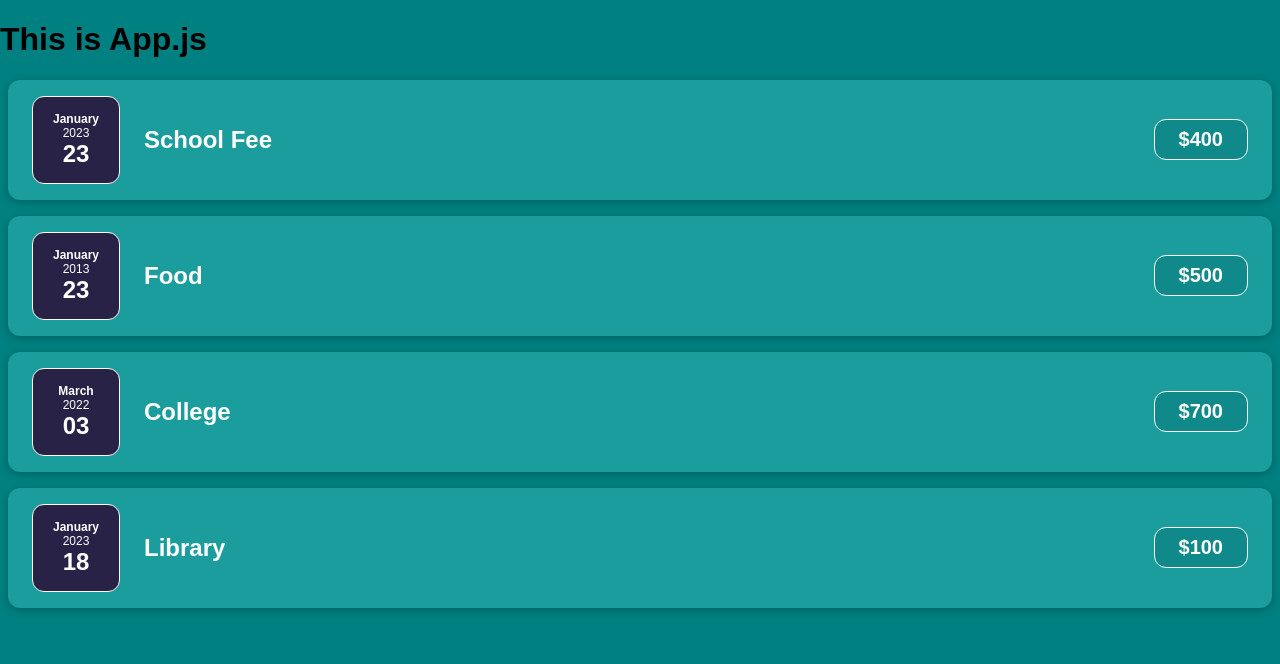
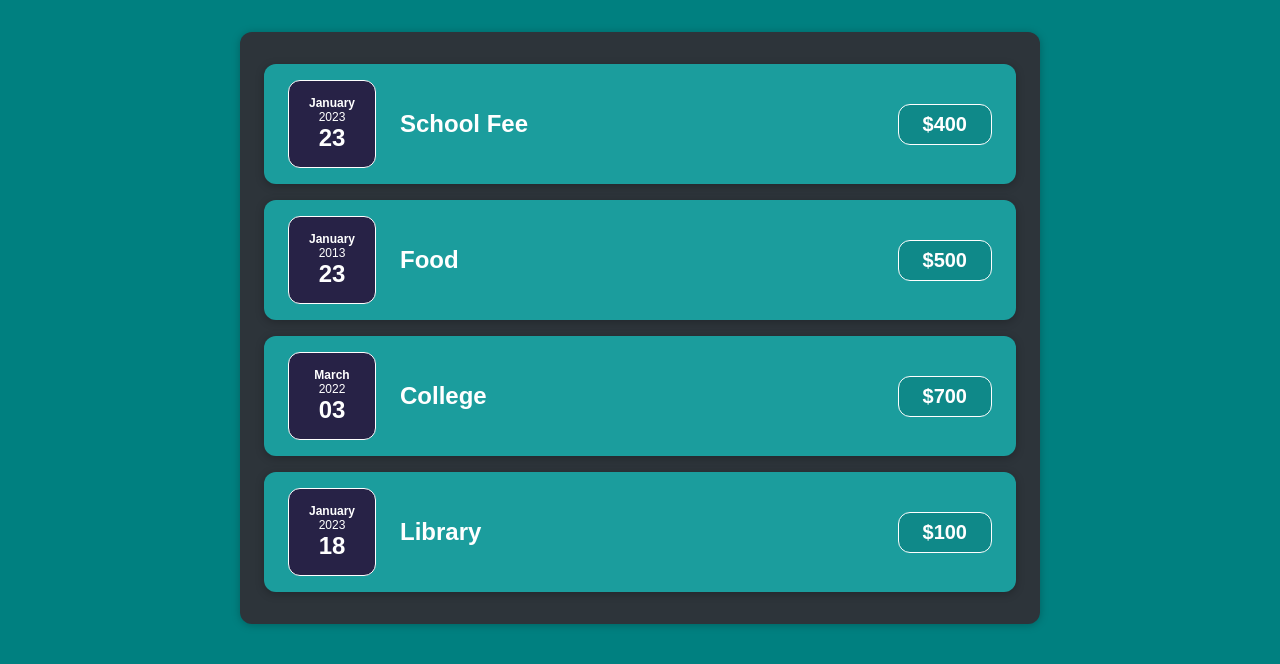
Before and after one commit to Shoaib4343/React, a React (Create React App) app in the folder TeachGun/application/: page / in a window 1280 px wide. Shown: the top 664 px of the page. Built offline with nearby package versions, Linux system fonts and the light colour scheme.

Commit message:
Expense Counter Work

```diff
--- a/TeachGun/application/src/App.js
+++ b/TeachGun/application/src/App.js
@@ -1,69 +1,35 @@
-import React from 'react'
-import ExpenseItems from './Components/ExpenseItems'
+import React from "react";
+import Expense from "./Components/Expense";
 
 const App = () => {
-
   const expense = [
     {
-      expenseDate : new Date(2022, 12, 23),
-      expenseTittle : "School Fee",
-      expenseAmount : 400
+      expenseDate: new Date(2022, 12, 23),
+      expenseTittle: "School Fee",
+      expenseAmount: 400,
     },
     {
-      expenseDate : new Date(2012, 12, 23),
-      expenseTittle : "Food ",
-      expenseAmount : 500
+      expenseDate: new Date(2012, 12, 23),
+      expenseTittle: "Food ",
+      expenseAmount: 500,
     },
     {
-      expenseDate : new Date(2022, 2, 3),
-      expenseTittle : "College",
-      expenseAmount : 700
+      expenseDate: new Date(2022, 2, 3),
+      expenseTittle: "College",
+      expenseAmount: 700,
     },
     {
-      expenseDate : new Date(2022, 12, 18),
-      expenseTittle : "Library",
-      expenseAmount : 100
-    }
-  ]
+      expenseDate: new Date(2022, 12, 18),
+      expenseTittle: "Library",
+      expenseAmount: 100,
+    },
+  ];
 
   return (
+    <div>
+      <Expense items={expense} />
+    </div>
+  );
+};
 
-    <div>
-      <h1>This is App.js </h1>
-
-      <ExpenseItems
-       expenseDate={expense[0].expenseDate}
-       expenseTittle={expense[0].expenseTittle}
-       expenseAmount={expense[0].expenseAmount}
-
-      />
-       <ExpenseItems
-       expenseDate={expense[1].expenseDate}
-       expenseTittle={expense[1].expenseTittle}
-       expenseAmount={expense[1].expenseAmount}
-
-      />
-
-      <ExpenseItems
-       expenseDate={expense[2].expenseDate}
-       expenseTittle={expense[2].expenseTittle}
-       expenseAmount={expense[2].expenseAmount}
-
-      />
-
-      <ExpenseItems
-       expenseDate={expense[3].expenseDate}
-       expenseTittle={expense[3].expenseTittle}
-       expenseAmount={expense[3].expenseAmount}
-
-      />
-
-
-
-
-      </div>
-
-  )
-}
-
-export default App
+export default App;
--- /dev/null
+++ b/TeachGun/application/src/Components/Expense.css
@@ -0,0 +1,9 @@
+.expense{
+    padding: 1rem;
+    background-color: rgb(45, 52, 58);
+    margin: 2rem auto;
+    width: 50rem;
+    max-width: 95%;
+    border-radius: 12px;
+    box-shadow: 0 1px 8px rgba(0, 0, 0, 0.25);
+}
--- /dev/null
+++ b/TeachGun/application/src/Components/Expense.jsx
@@ -0,0 +1,34 @@
+import React from "react";
+import ExpenseItems from "./ExpenseItems";
+import './Expense.css'
+
+const Expense = (Props) => {
+  return (
+    <div className="expense">
+      <ExpenseItems
+        expenseDate={Props.items[0].expenseDate}
+        expenseTittle={Props.items[0].expenseTittle}
+        expenseAmount={Props.items[0].expenseAmount}
+      />
+      <ExpenseItems
+        expenseDate={Props.items[1].expenseDate}
+        expenseTittle={Props.items[1].expenseTittle}
+        expenseAmount={Props.items[1].expenseAmount}
+      />
+
+      <ExpenseItems
+        expenseDate={Props.items[2].expenseDate}
+        expenseTittle={Props.items[2].expenseTittle}
+        expenseAmount={Props.items[2].expenseAmount}
+      />
+
+      <ExpenseItems
+        expenseDate={Props.items[3].expenseDate}
+        expenseTittle={Props.items[3].expenseTittle}
+        expenseAmount={Props.items[3].expenseAmount}
+      />
+    </div>
+  );
+};
+
+export default Expense;
--- a/TeachGun/application/src/Components/ExpenseItems.js
+++ b/TeachGun/application/src/Components/ExpenseItems.js
@@ -8,11 +8,11 @@ const ExpenseItems = (Props) => {
     <div>
         <div className="expenseItems">
 
-            <ExpenseDate expenseDate={Props.expenseDate} />
+            <ExpenseDate expenseDate={ Props.expenseDate } />
 
             <div className="expenseItems__description">
-                <h2>{Props.expenseTittle}</h2>
-                <div className="expenseItem__price">${Props.expenseAmount}</div>
+                <h2>{ Props.expenseTittle }</h2>
+                <div className="expenseItem__price">${ Props.expenseAmount }</div>
 
             </div>
         </div>
```
Also changed, not shown: TeachGun/application/src/Components/Card.js (added, +9 -0 lines), TeachGun/application/src/Components/Card.css (added).
